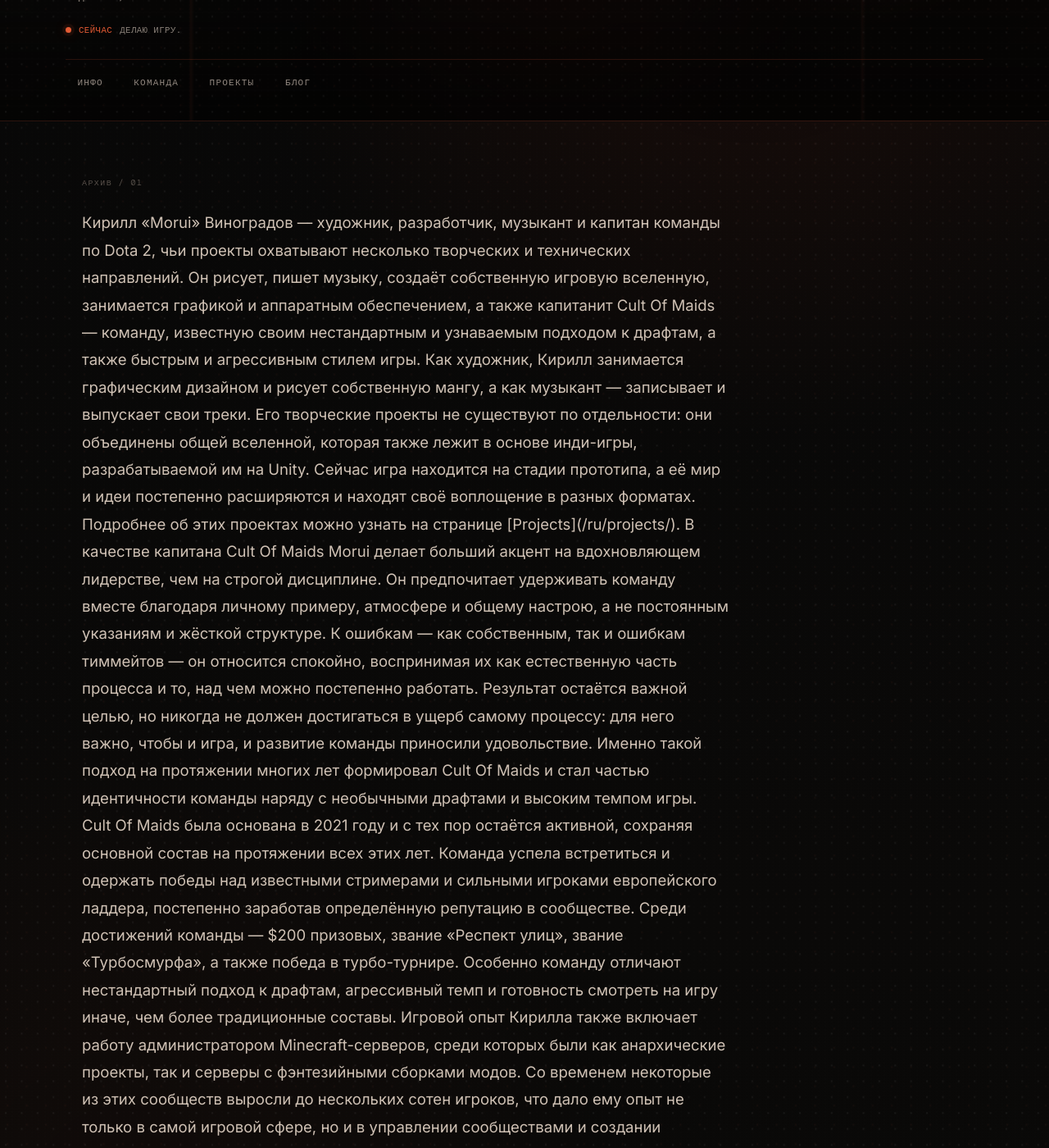
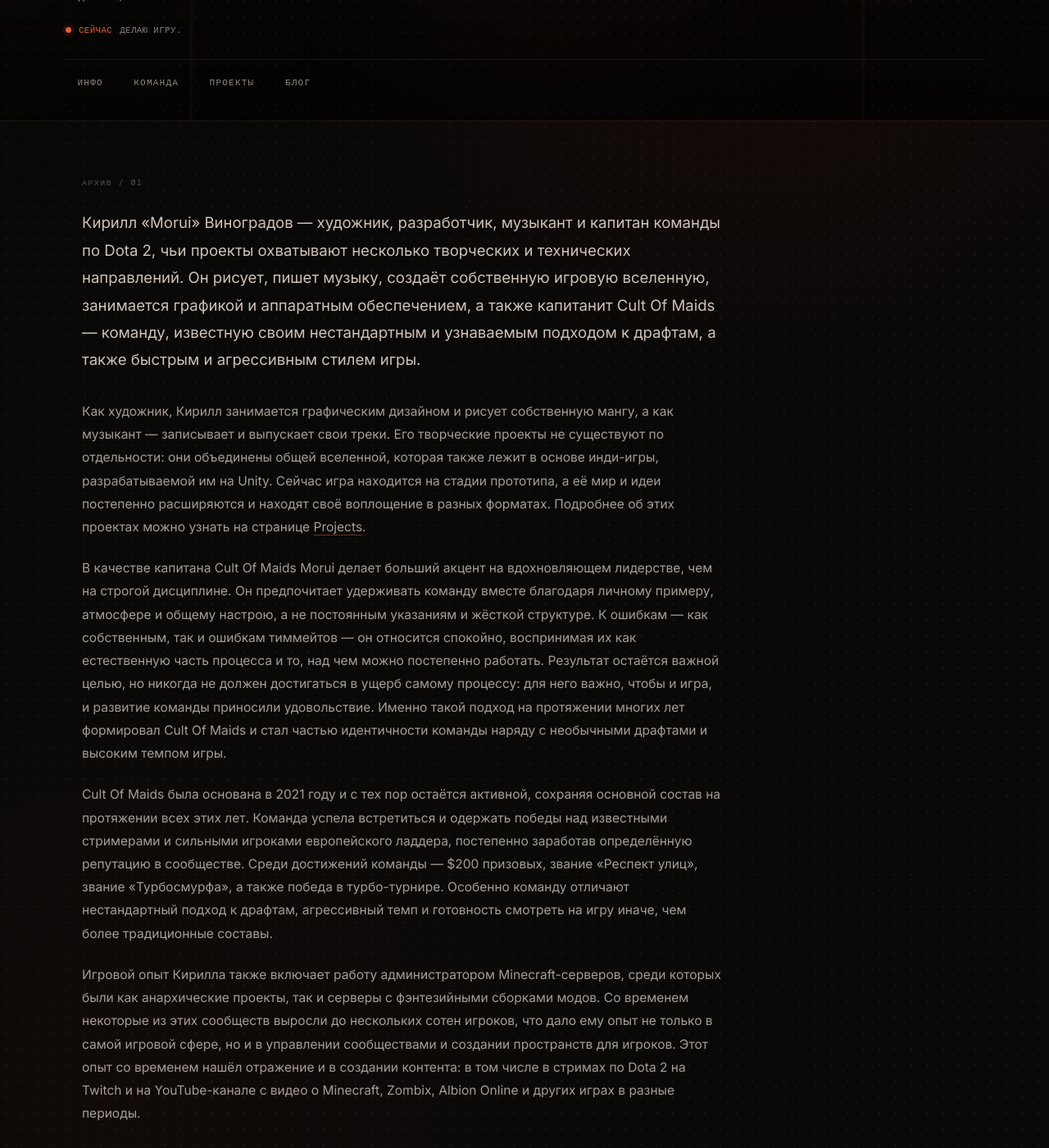
Before and after one commit to Moruika/moruika.github.io, a Jekyll site: the page built from ru/index.md, in a window 1280 px wide and 1400 px high, scrolled down 324 px. Shown: the whole window at 82% size. Built offline with Jekyll 4.4.1, drawn with Linux system fonts in a browser that asks for light colours; some of the changed text lies outside the part shown.

Commit message:
Update index.md

```diff
--- a/ru/index.md
+++ b/ru/index.md
@@ -6,22 +6,17 @@ lang: ru
 lang_alt_url: /
 ---
 
-<p class="lede">Кирилл «Morui» Виноградов — художник, разработчик, музыкант и капитан команды по Dota 2, чьи проекты охватывают несколько творческих и технических направлений. Он рисует, пишет музыку, создаёт собственную игровую вселенную, занимается графикой и аппаратным обеспечением, а также капитанит Cult Of Maids — команду, известную своим нестандартным и узнаваемым подходом к драфтам, а также быстрым и агрессивным стилем игры.
+<p class="lede">Кирилл «Morui» Виноградов — художник, разработчик, музыкант и капитан команды по Dota 2, чьи проекты охватывают несколько творческих и технических направлений. Он рисует, пишет музыку, создаёт собственную игровую вселенную, занимается графикой и аппаратным обеспечением, а также капитанит Cult Of Maids — команду, известную своим нестандартным и узнаваемым подходом к драфтам, а также быстрым и агрессивным стилем игры.</p>
 
+<p>Как художник, Кирилл занимается графическим дизайном и рисует собственную мангу, а как музыкант — записывает и выпускает свои треки. Его творческие проекты не существуют по отдельности: они объединены общей вселенной, которая также лежит в основе инди-игры, разрабатываемой им на Unity. Сейчас игра находится на стадии прототипа, а её мир и идеи постепенно расширяются и находят своё воплощение в разных форматах. Подробнее об этих проектах можно узнать на странице <a href="{{ '/ru/projects/' | relative_url }}">Projects</a>.</p>
 
-Как художник, Кирилл занимается графическим дизайном и рисует собственную мангу, а как музыкант — записывает и выпускает свои треки. Его творческие проекты не существуют по отдельности: они объединены общей вселенной, которая также лежит в основе инди-игры, разрабатываемой им на Unity. Сейчас игра находится на стадии прототипа, а её мир и идеи постепенно расширяются и находят своё воплощение в разных форматах. Подробнее об этих проектах можно узнать на странице [Projects]({{ '/ru/projects/' | relative_url }}).
+<p>В качестве капитана Cult Of Maids Morui делает больший акцент на вдохновляющем лидерстве, чем на строгой дисциплине. Он предпочитает удерживать команду вместе благодаря личному примеру, атмосфере и общему настрою, а не постоянным указаниям и жёсткой структуре. К ошибкам — как собственным, так и ошибкам тиммейтов — он относится спокойно, воспринимая их как естественную часть процесса и то, над чем можно постепенно работать. Результат остаётся важной целью, но никогда не должен достигаться в ущерб самому процессу: для него важно, чтобы и игра, и развитие команды приносили удовольствие. Именно такой подход на протяжении многих лет формировал Cult Of Maids и стал частью идентичности команды наряду с необычными драфтами и высоким темпом игры.</p>
 
+<p>Cult Of Maids была основана в 2021 году и с тех пор остаётся активной, сохраняя основной состав на протяжении всех этих лет. Команда успела встретиться и одержать победы над известными стримерами и сильными игроками европейского ладдера, постепенно заработав определённую репутацию в сообществе. Среди достижений команды — $200 призовых, звание «Респект улиц», звание «Турбосмурфа», а также победа в турбо-турнире. Особенно команду отличают нестандартный подход к драфтам, агрессивный темп и готовность смотреть на игру иначе, чем более традиционные составы.</p>
 
-В качестве капитана Cult Of Maids Morui делает больший акцент на вдохновляющем лидерстве, чем на строгой дисциплине. Он предпочитает удерживать команду вместе благодаря личному примеру, атмосфере и общему настрою, а не постоянным указаниям и жёсткой структуре. К ошибкам — как собственным, так и ошибкам тиммейтов — он относится спокойно, воспринимая их как естественную часть процесса и то, над чем можно постепенно работать. Результат остаётся важной целью, но никогда не должен достигаться в ущерб самому процессу: для него важно, чтобы и игра, и развитие команды приносили удовольствие. Именно такой подход на протяжении многих лет формировал Cult Of Maids и стал частью идентичности команды наряду с необычными драфтами и высоким темпом игры.
+<p>Игровой опыт Кирилла также включает работу администратором Minecraft-серверов, среди которых были как анархические проекты, так и серверы с фэнтезийными сборками модов. Со временем некоторые из этих сообществ выросли до нескольких сотен игроков, что дало ему опыт не только в самой игровой сфере, но и в управлении сообществами и создании пространств для игроков. Этот опыт со временем нашёл отражение и в создании контента: в том числе в стримах по Dota 2 на Twitch и на YouTube-канале с видео о Minecraft, Zombix, Albion Online и других играх в разные периоды.</p>
 
-
-Cult Of Maids была основана в 2021 году и с тех пор остаётся активной, сохраняя основной состав на протяжении всех этих лет. Команда успела встретиться и одержать победы над известными стримерами и сильными игроками европейского ладдера, постепенно заработав определённую репутацию в сообществе. Среди достижений команды — $200 призовых, звание «Респект улиц», звание «Турбосмурфа», а также победа в турбо-турнире. Особенно команду отличают нестандартный подход к драфтам, агрессивный темп и готовность смотреть на игру иначе, чем более традиционные составы.
-
-
-Игровой опыт Кирилла также включает работу администратором Minecraft-серверов, среди которых были как анархические проекты, так и серверы с фэнтезийными сборками модов. Со временем некоторые из этих сообществ выросли до нескольких сотен игроков, что дало ему опыт не только в самой игровой сфере, но и в управлении сообществами и создании пространств для игроков. Этот опыт со временем нашёл отражение и в создании контента: в том числе в стримах по Dota 2 на Twitch и на YouTube-канале с видео о Minecraft, Zombix, Albion Online и других играх в разные периоды.
-
-
-Его технический опыт не менее разнообразен. Он уверенно владеет Python и C++, постепенно осваивает Java и имеет опыт работы с C#. Помимо разработки программного обеспечения, он также занимается разработкой и кастомизацией аппаратного обеспечения на заказ, сочетая программирование и инженерные навыки с практической работой. Кирилл получил среднее специальное образование по специальности «Разработка электронных устройств и систем» в Твери.
+<p>Его технический опыт не менее разнообразен. Он уверенно владеет Python и C++, постепенно осваивает Java и имеет опыт работы с C#. Помимо разработки программного обеспечения, он также занимается разработкой и кастомизацией аппаратного обеспечения на заказ, сочетая программирование и инженерные навыки с практической работой. Кирилл получил среднее специальное образование по специальности «Разработка электронных устройств и систем» в Твери.</p>
 
 <div class="ornament">
   <svg viewBox="0 0 24 24" fill="none" stroke="currentColor" stroke-width="1.2">
```
